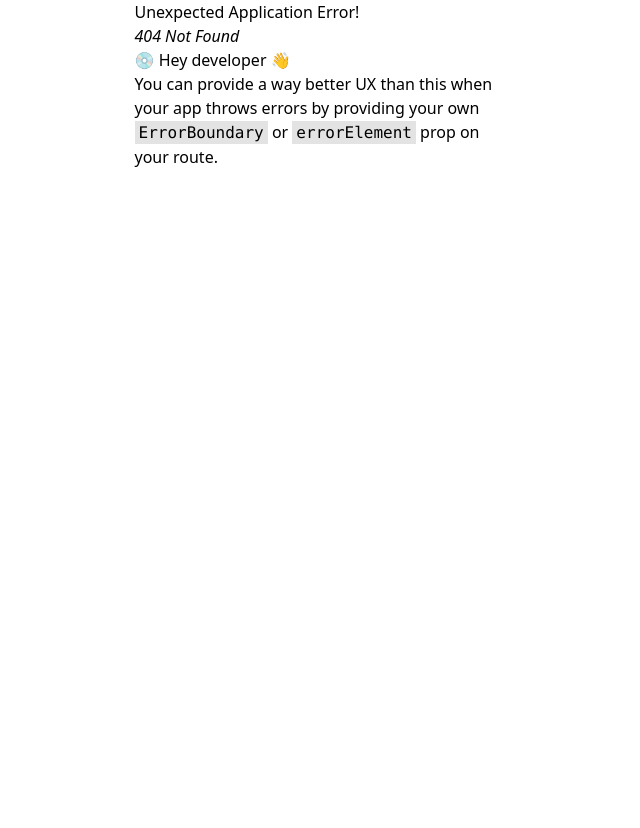
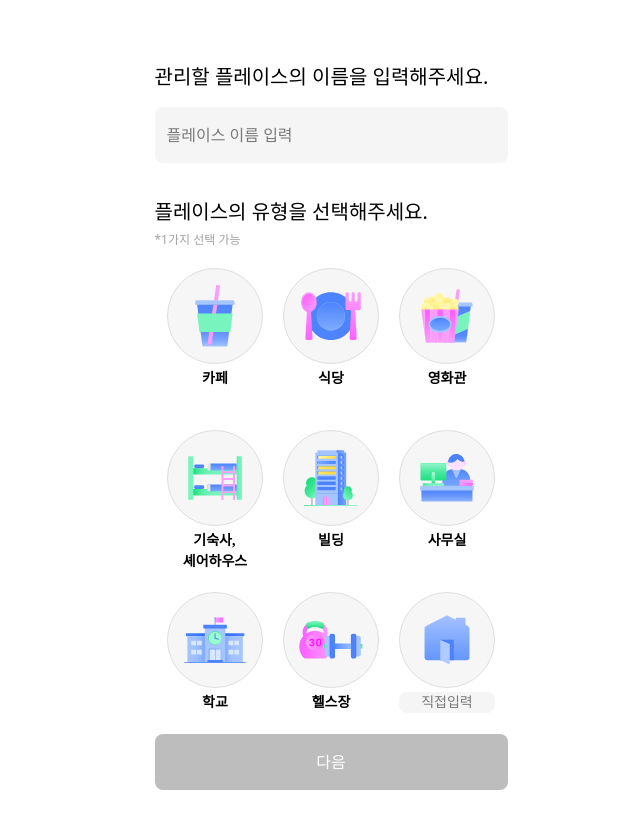
Before and after one commit to Dang-Bun/DANGBUN-frontend, a React (Vite) app: page /placemake1 in a window 1280 px wide. Before the commit this address had no page. Shown: the top 828 px of the page, without its empty margins (318-958 px from the left). Before the commit the page ends 800 px from the top, so only its background shows below. Built offline with nearby package versions, Linux system fonts and the light colour scheme.

Commit message:
Feat : D002~D003 초기 구현

```diff
--- /dev/null
+++ b/src/pages/D/PlaceMake1.tsx
@@ -0,0 +1,87 @@
+import React from 'react';
+import CTAButton from '../../components/button/CTAButton';
+
+import PlaceRollCard from '../../components/place/PlaceRollCard';
+const PlaceMake1 = () => {
+  const [selectedRole, setSelectedRole] = React.useState<string | null>(null);
+  const [text, setText] = React.useState('');
+
+  return (
+    <div className='w-[393px] h-[853px] flex flex-col items-center justify-center'>
+      <div className='flex flex-col gap-[35px] mb-5'>
+        <div className='flex flex-col items-start gap-4'>
+          <h1 className='w-[353px] text-xl font-normal leading-7'>
+            관리할 플레이스의 이름을 입력해주세요.
+          </h1>
+          <input
+            type='text'
+            placeholder='플레이스 이름 입력'
+            className=' h-14 w-[353px] px-3 py-3.5 rounded-lg bg-neutral-100 text-black text-base font-normal'
+            value={text}
+            onChange={(e) => setText(e.target.value)}
+          ></input>
+        </div>
+        <div className='flex flex-col gap-1.5'>
+          <h1 className='w-[353px] text-xl font-normal leading-7'>
+            플레이스의 유형을 선택해주세요.
+          </h1>
+          <h2 className='text-neutral-400 text-xs font-normal'>
+            *1가지 선택 가능
+          </h2>
+        </div>
+      </div>
+      <div className='grid grid-cols-3 grid-rows-3 gap-5 '>
+        <PlaceRollCard
+          role='cafe'
+          selected={selectedRole === 'cafe'}
+          onClick={() => setSelectedRole('cafe')}
+        />
+        <PlaceRollCard
+          role='restaurant'
+          selected={selectedRole === 'restaurant'}
+          onClick={() => setSelectedRole('restaurant')}
+        />
+        <PlaceRollCard
+          role='cinema'
+          selected={selectedRole === 'cinema'}
+          onClick={() => setSelectedRole('cinema')}
+        />
+        <PlaceRollCard
+          role='dormitory'
+          selected={selectedRole === 'dormitory'}
+          onClick={() => setSelectedRole('dormitory')}
+        />
+        <PlaceRollCard
+          role='building'
+          selected={selectedRole === 'building'}
+          onClick={() => setSelectedRole('building')}
+        />
+        <PlaceRollCard
+          role='office'
+          selected={selectedRole === 'office'}
+          onClick={() => setSelectedRole('office')}
+        />
+        <PlaceRollCard
+          role='school'
+          selected={selectedRole === 'school'}
+          onClick={() => setSelectedRole('school')}
+        />
+        <PlaceRollCard
+          role='gym'
+          selected={selectedRole === 'gym'}
+          onClick={() => setSelectedRole('gym')}
+        />
+        <PlaceRollCard
+          role='plus'
+          selected={selectedRole === 'plus'}
+          onClick={() => setSelectedRole('plus')}
+        />
+      </div>
+      <CTAButton variant={selectedRole && text ? 'blue' : 'thickGray'}>
+        다음
+      </CTAButton>
+    </div>
+  );
+};
+
+export default PlaceMake1;
--- a/src/router/Router.tsx
+++ b/src/router/Router.tsx
@@ -6,6 +6,10 @@ import Z_onBoarding from '../pages/Z_onBoarding';
 import StartPage from '../pages/StartPage';
 import CalendarPage from '../pages/CalendarPage';
 import Notification from '../pages/Notification';
+import PlaceMake1 from '../pages/D/PlaceMake1'; // Ensure this import is correct
+
+import SelectableRoleCard from '../components/place/PlaceRollCard'; // Ensure this import is correct
+import PlaceRollCard from '../components/place/PlaceRollCard'; // Ensure this import is correct
 
 const router = createBrowserRouter([
   {
@@ -24,9 +28,22 @@ const router = createBrowserRouter([
     path: '/calendar',
     element: <CalendarPage />,
   },
- {
+  {
     path: '/alarm',
     element: <Notification />,
+  },
+  {
+    path: 'placemake1',
+    element: <PlaceMake1 />, // Ensure PlaceMake1 is imported correctly
+  },
+  {
+    path: 'rollcard',
+    element: (
+      <div>
+        <SelectableRoleCard role='cafe' selected={false} onClick={() => {}} />
+        <PlaceRollCard role='cafe' selected={false} onClick={() => {}} />
+      </div>
+    ),
   },
 ]);
 
```
